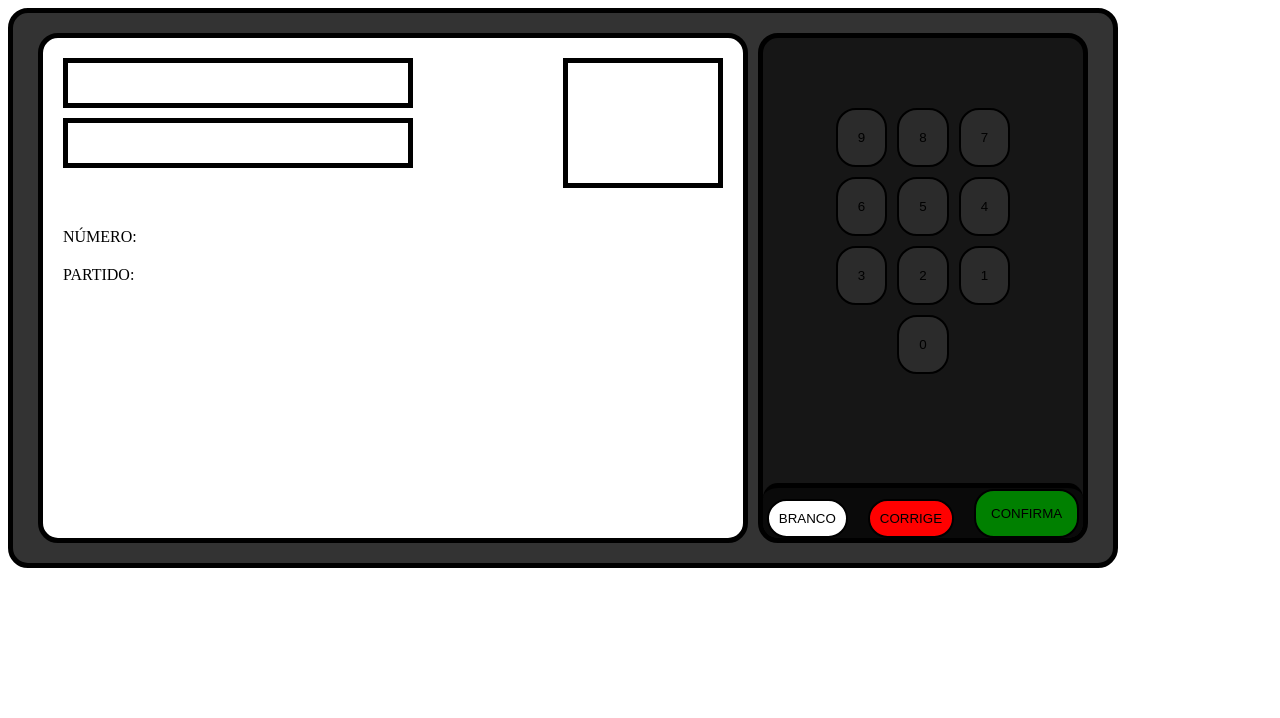
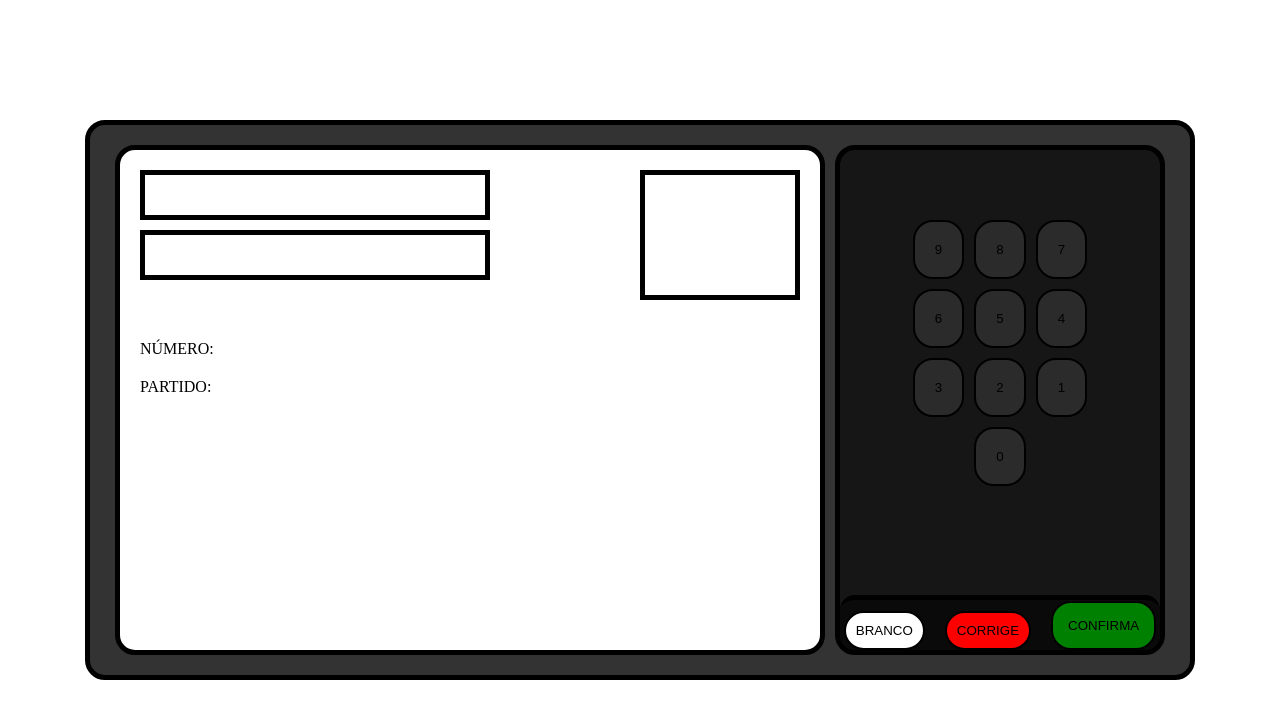
Before and after one commit to IagoMenezes555/Urna, an Angular app: page / in a window 1280 px wide. Shown: the top 718 px of the page. Built offline with nearby package versions, Linux system fonts and the light colour scheme.

Commit message:
style: body

```diff
--- a/src/styles.scss
+++ b/src/styles.scss
@@ -1 +1,7 @@
-/* You can add global styles to this file, and also import other style files */
+body{
+    margin: 0;
+    display: flex;
+    justify-content: center;
+    align-items: center;
+    height: 100dvh;
+}
```
